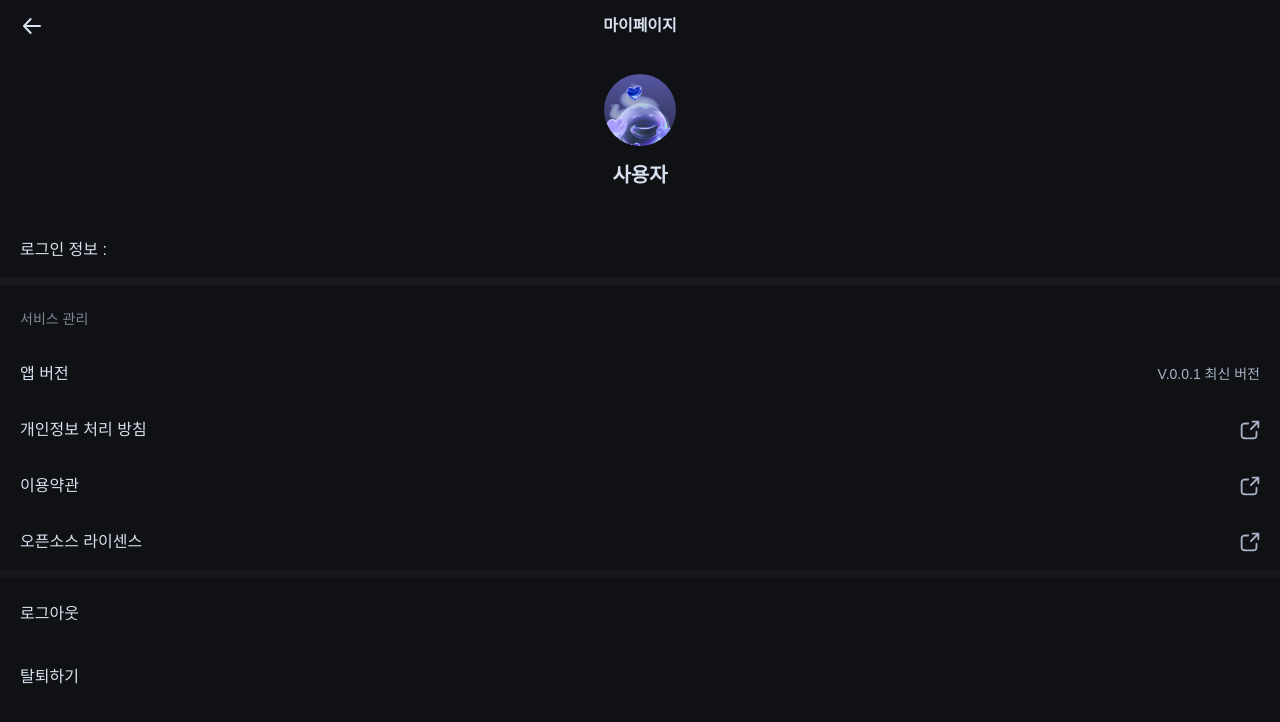
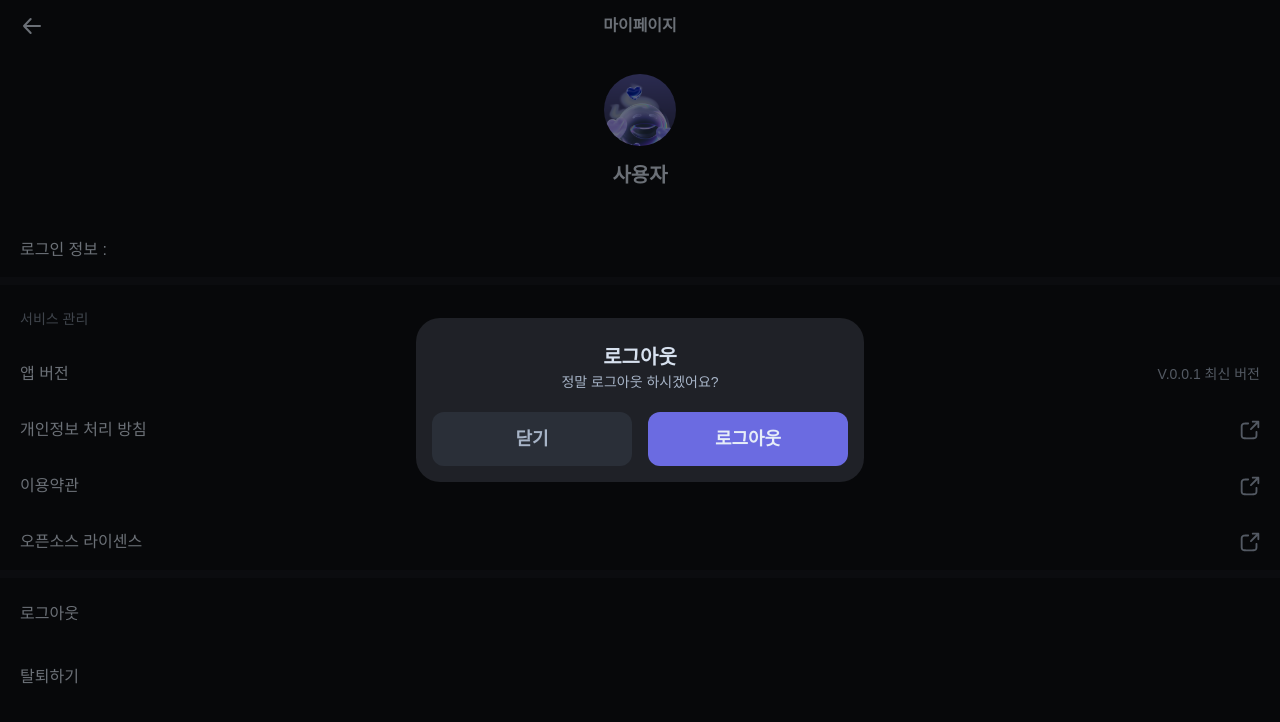
Before and after one commit to ljh130334/16th-team3-FE, a Next.js app: page /my-page in a window 1280 px wide. Both pictures are taken after a click on the button "로그아웃". Shown: the top 722 px of the page. Built offline with nearby package versions, Linux system fonts and the light colour scheme; no server answers.

Commit message:
feat: 로그아웃 모달

```diff
--- a/src/app/my-page/page.tsx
+++ b/src/app/my-page/page.tsx
@@ -14,6 +14,7 @@ export default function MyPage() {
   const userData = useUserStore((state) => state.userData);
   const [appVersion] = useState("V.0.0.1");
   const [pageLoading, setPageLoading] = useState(true);
+  const [showLogoutModal, setShowLogoutModal] = useState(false);
 
   useEffect(() => {
     const initPage = async () => {
@@ -34,6 +35,20 @@ export default function MyPage() {
 
   const handleGoBack = () => {
     router.push("/home-page");
+  };
+
+  const handleLogout = () => {
+    setShowLogoutModal(true);
+  };
+
+  const confirmLogout = async () => {
+    await logout();
+    setShowLogoutModal(false);
+    router.push('/login');
+  };
+
+  const cancelLogout = () => {
+    setShowLogoutModal(false);
   };
 
   const showLoading = pageLoading;
@@ -129,7 +144,7 @@ export default function MyPage() {
       {/* 로그아웃 */}
       <div className="px-5">
         <button
-          onClick={logout}
+          onClick={handleLogout}
           className="b2 text-gray-normal w-full text-left pt-6 pb-4 text-base"
         >
           로그아웃
@@ -144,6 +159,33 @@ export default function MyPage() {
       </div>
 
       <div className="h-12"></div>
+
+      {/* 로그아웃 확인 모달 */}
+      {showLogoutModal && (
+        <div className="fixed inset-0 bg-black bg-opacity-50 flex items-center justify-center z-50">
+          <div className="bg-component-gray-secondary rounded-[24px] w-[90%] max-w-md overflow-hidden">
+            <div className="pt-6 p-4 text-center">
+              <h3 className="t3 text-gray-normal">로그아웃</h3>
+              <p className="b3 text-gray-neutral mb-5">정말 로그아웃 하시겠어요?</p>
+
+              <div className="flex space-x-4">
+                <button
+                  onClick={cancelLogout}
+                  className="l1 flex-1 p-[13.5px] bg-component-gray-tertiary text-gray-neutral rounded-[12px]"
+                >
+                  닫기
+                </button>
+                <button
+                  onClick={confirmLogout}
+                  className="l1 flex-1 p-[13.5px] bg-component-accent-primary text-gray-strong rounded-[12px]"
+                >
+                  로그아웃
+                </button>
+              </div>
+            </div>
+          </div>
+        </div>
+      )}
     </div>
   );
 }
--- a/src/hooks/useAuth.ts
+++ b/src/hooks/useAuth.ts
@@ -64,10 +64,13 @@ export function AuthProvider({ children }: { children: React.ReactNode }) {
     checkAuth();
   }, []);
 
-  // 로그아웃 함수
+  // 로그아웃 함수 - 개선된 버전
   const logout = async () => {
     try {
-      await api.post('v1/auth/logout');
+      // 로그아웃 API 호출
+      const response = await api.post('v1/auth/logout');
+
+      console.log('로그아웃 성공');
 
       // 쿠키 삭제
       document.cookie = "accessToken=; expires=Thu, 01 Jan 1970 00:00:00 UTC; path=/;";
@@ -80,6 +83,10 @@ export function AuthProvider({ children }: { children: React.ReactNode }) {
       router.push('/login');
     } catch (error) {
       console.error('로그아웃 중 오류 발생:', error);
+
+      // API 실패해도 로컬 로그아웃 처리
+      clearUser();
+      router.push('/login');
     }
   };
 
```
